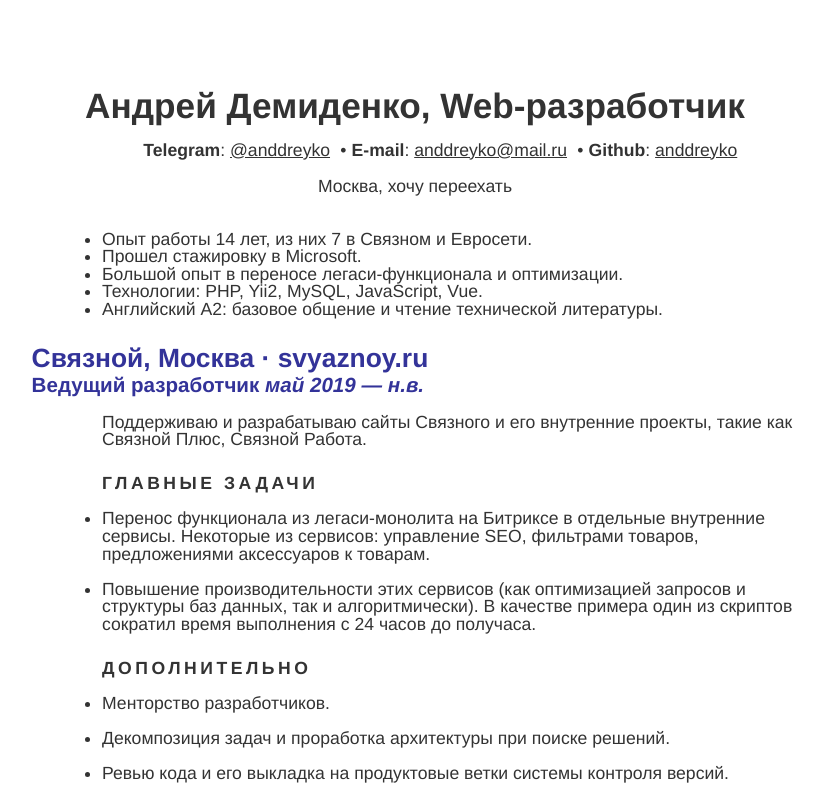
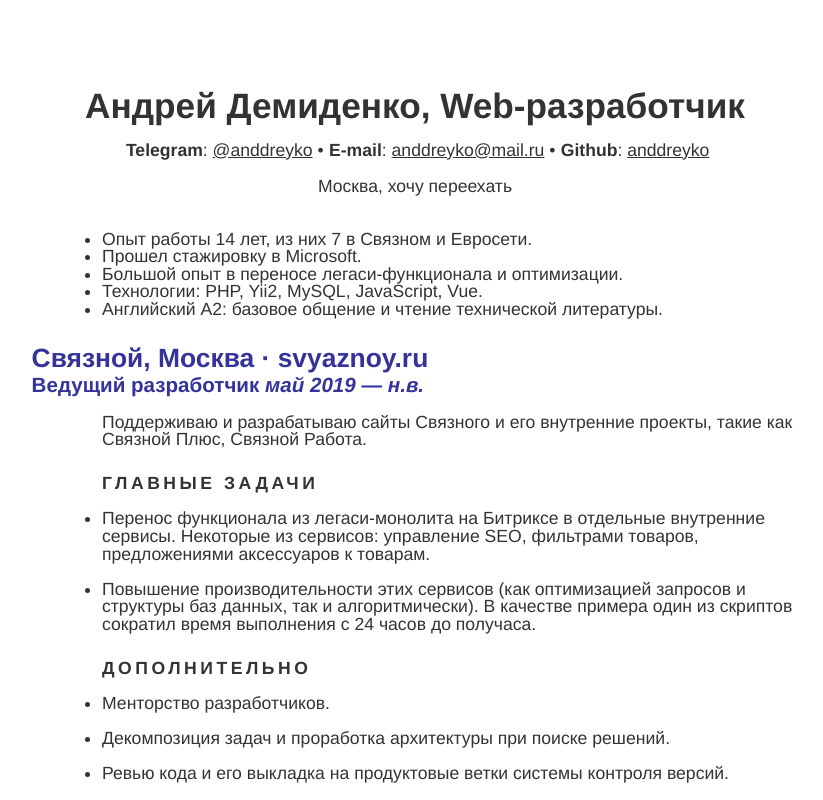
Before and after one commit to anddreyko/anddreyko.github.io, an Eleventy site: page index.md in a window 1280 px wide. Shown: the top 800 px of the page, without its empty margins (225-1048 px from the left). Built offline with nearby package versions, Linux system fonts and the light colour scheme; Eleventy itself is replaced by a stand-in of ours; files that its build step writes are made by us from their sources.

Commit message:
fix (design): fix contacts indent

```diff
--- a/style/cv.css
+++ b/style/cv.css
@@ -12,6 +12,7 @@
 .cv-contacts {
   text-align: center;
   line-height: 1.1;
+  padding: 0;
 }
 
 .cv-contacts a {
@@ -24,7 +25,7 @@
 
 .cv-contacts__contact:before {
   content: "•";
-  margin: 0 0.3em;
+  margin: 0 0.3em 0 0;
 }
 
 .cv-contacts__contact:first-child:before {
@@ -35,7 +36,6 @@
   .cv-contacts {
     margin-left: 4em;
     text-align: left;
-    padding: 0;
   }
 
   .cv-contacts__contact {
```
